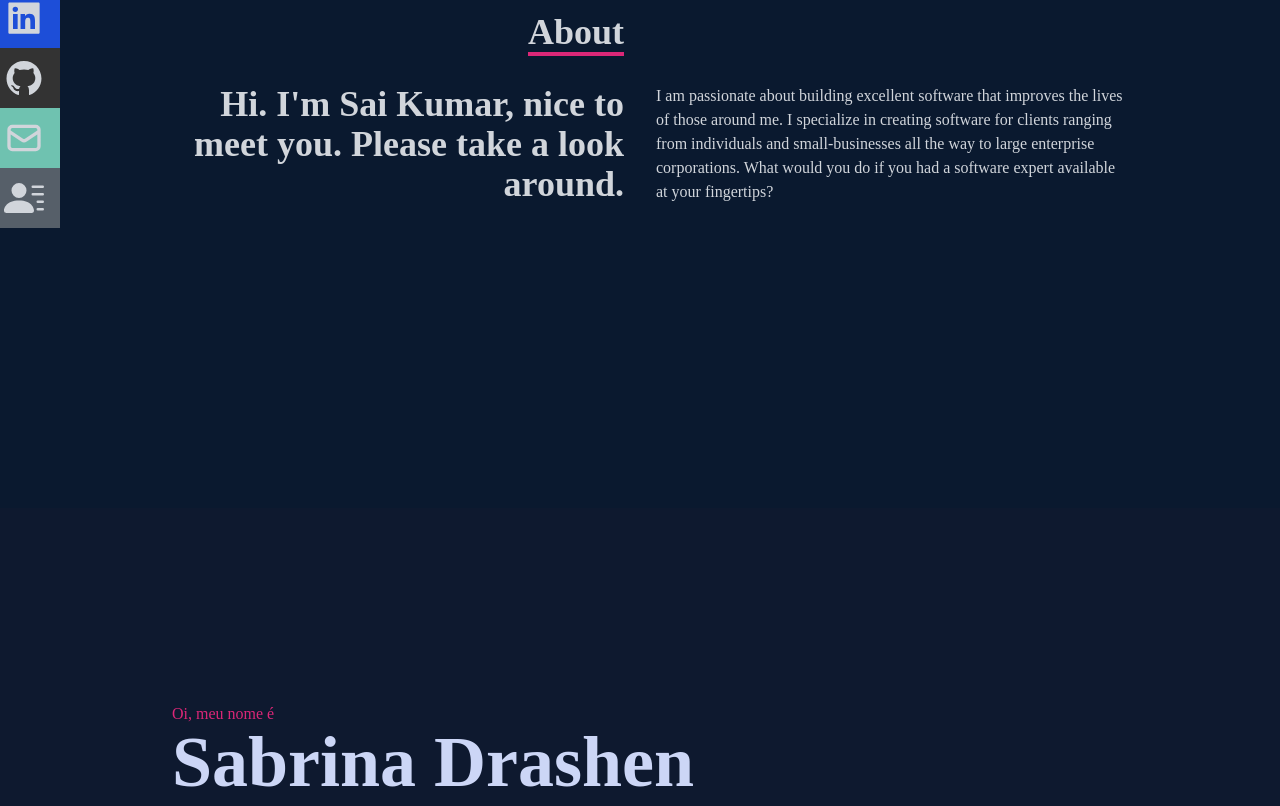
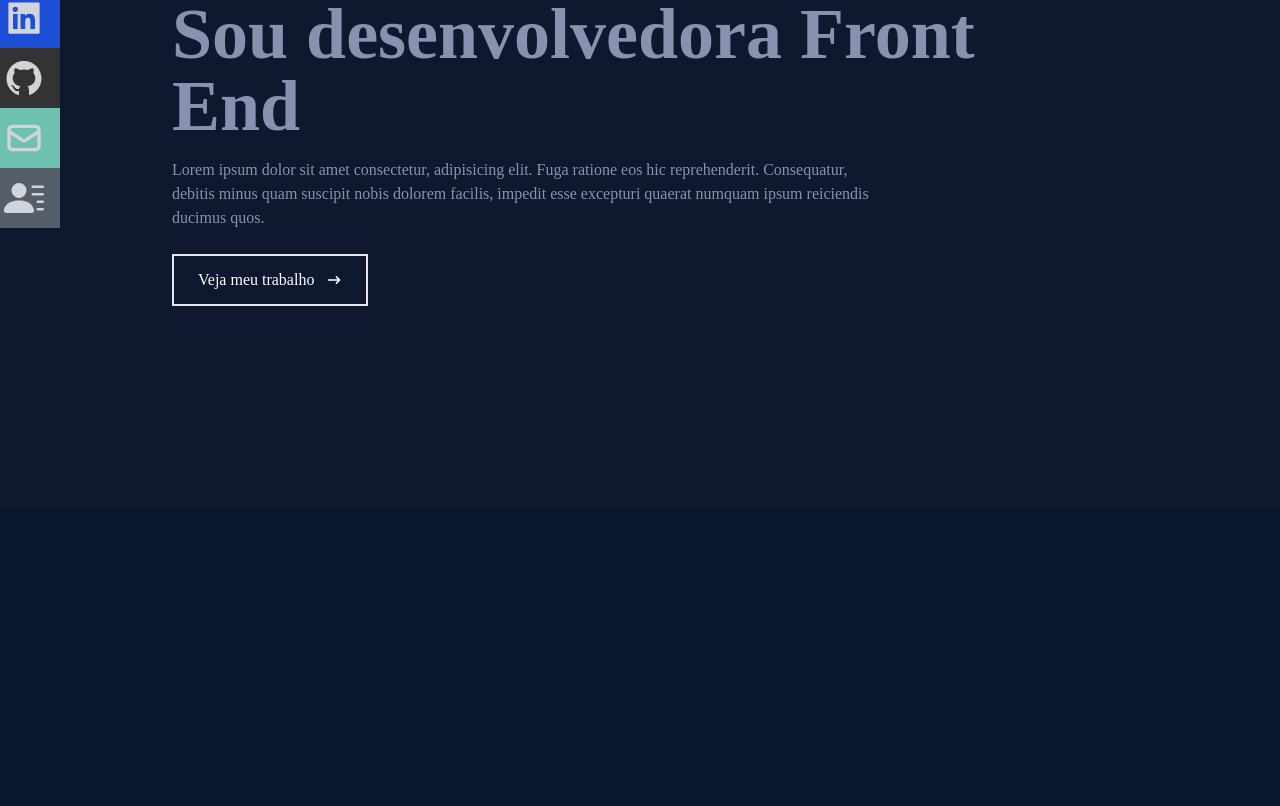
Before and after one commit to sdrashen/my-portifolio, a React (Create React App) app: page / in a window 1280 px wide. Shown: the part 292-1098 px from the top of the page. Built offline with nearby package versions, Linux system fonts and the light colour scheme; the HTML template or start-up script is replaced by a standard one.

Commit message:
refactor: change components position

```diff
--- a/src/App.js
+++ b/src/App.js
@@ -8,8 +8,8 @@ function App() {
   return (
     <div>
       <Navbar />
+      <Home />
       <About />
-      <Home />
       <Skills />
       <Work />
     </div>
```
